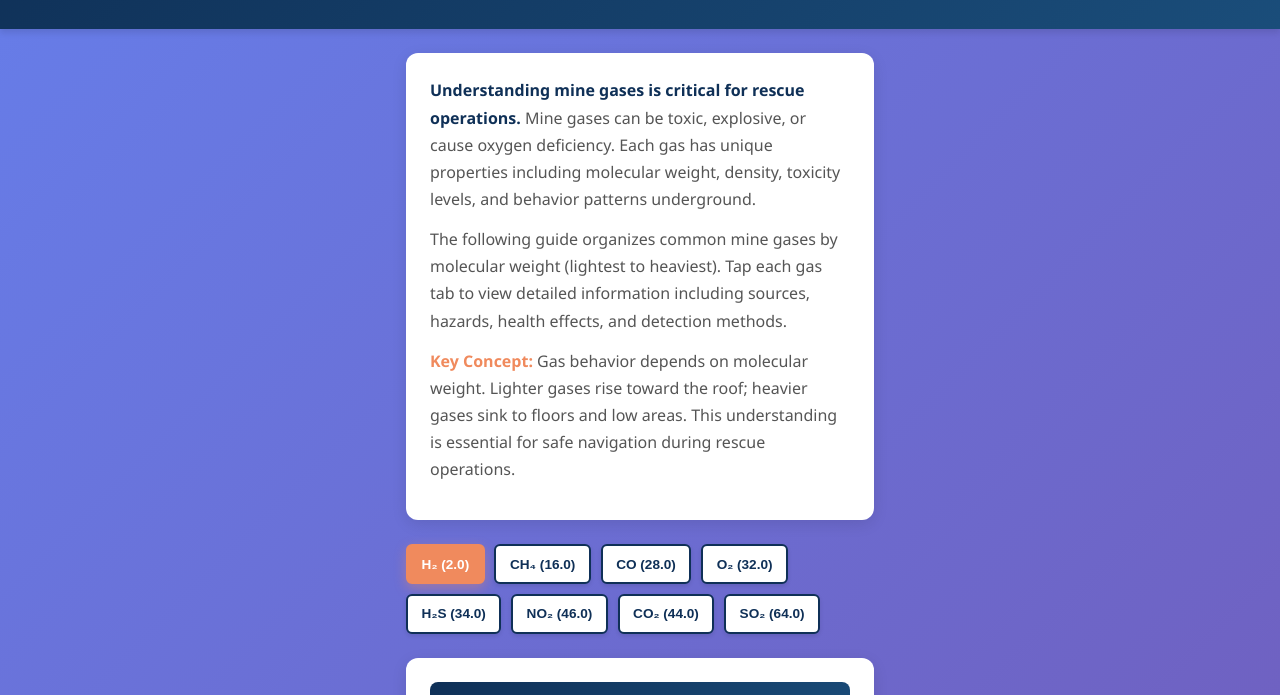
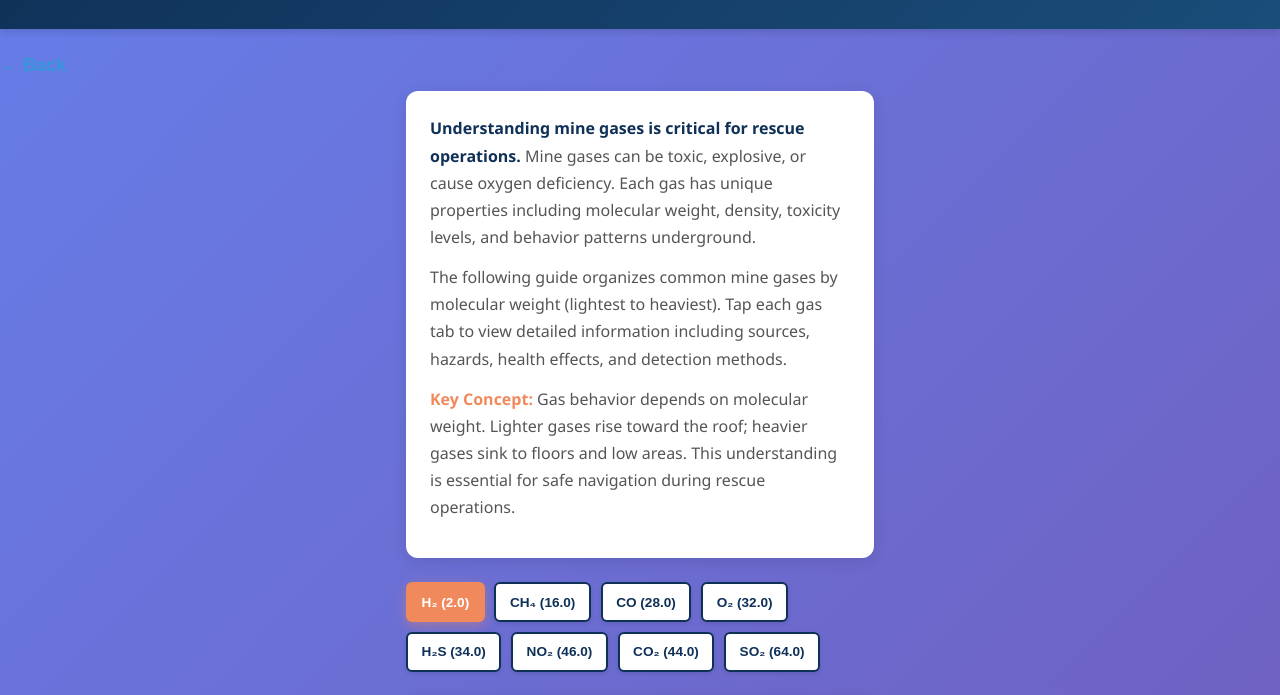
Before and after one commit to fy66c86sfw-collab/Mining-calculator-web, a website: page mine-gases-guide.html in a window 1280 px wide. Shown: the part 113-808 px from the top of the page. Drawn offline with Linux system fonts and the light colour scheme.

Commit message:
Add back button to mine gases guide

```diff
--- a/mine-gases-guide.html
+++ b/mine-gases-guide.html
@@ -332,6 +332,16 @@
       padding: 1rem;
       opacity: 0.8;
     }
+
+            .back-btn {
+                          background: none;
+                          border: none;
+                          color: #3498db;
+                          cursor: pointer;
+                          font-size: 18px;
+                          font-weight: 700;
+                          margin-bottom: 15px;
+                      }
   </style>
 </head>
 <body>
@@ -340,6 +350,8 @@
     <h1>⛏️ Mine Gases Reference Guide</h1>
     <p>Comprehensive gas hazard information for rescue operations</p>
   </div>
+
+                <button class="back-btn" onclick="window.location.href='calculators.html'">← Back</button>
 
   <div class="container">
     <!-- Introduction -->
```
